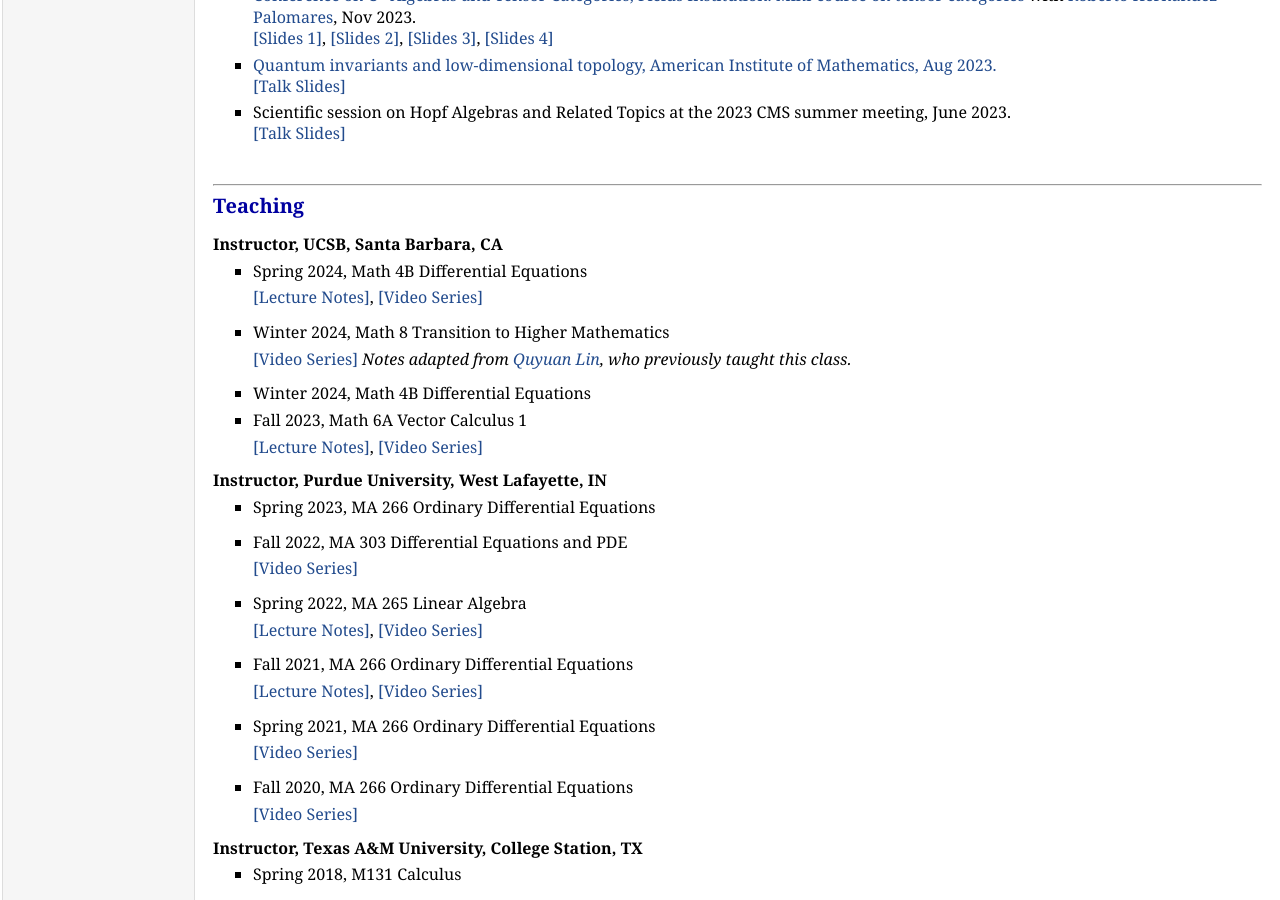
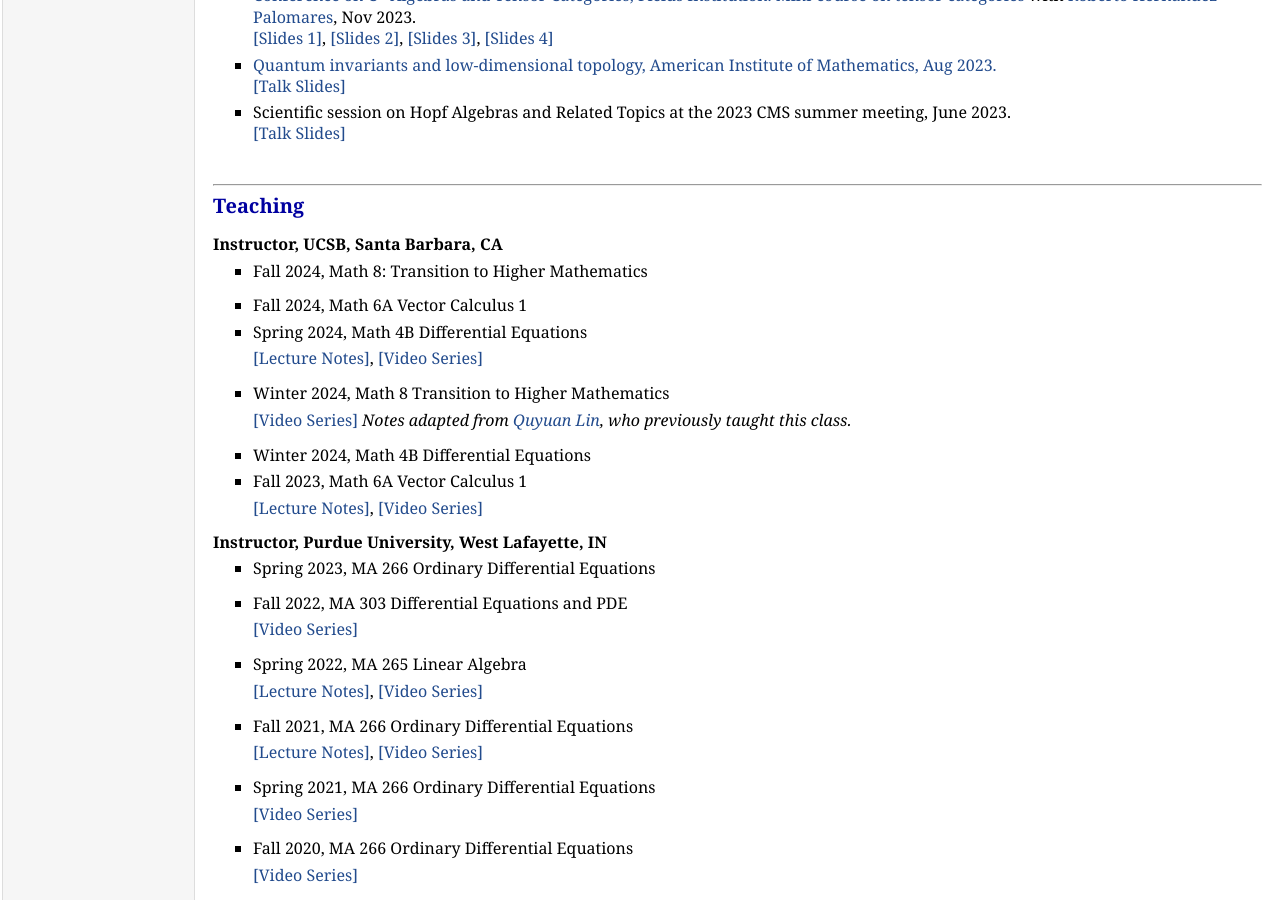
Before and after one commit to zhangqing2513/zhangqing2513.github.io, a Jekyll site: the page index.html, which Jekyll copies as it is, in a window 1280 px wide and 900 px high, scrolled down 1345 px. Built offline with Jekyll 4.4.1, drawn with Linux system fonts in a browser that asks for light colours.

Commit message:
Update index.html

```diff
--- a/index.html
+++ b/index.html
@@ -105,8 +105,13 @@
 
             <h2 id='service'><hr><a name="Teaching"></a>Teaching</h2>
 
+
     <p><span style="font-size: 100%"><strong>Instructor, UCSB, Santa Barbara, CA</strong></span></p>
     <ul>
+	     <li><p> Fall 2024, Math 8: Transition to Higher Mathematics</p>
+                 <p></li>
+                 <p></li>
+                  <li><p> Fall 2024, Math 6A Vector Calculus 1</p>
       <li><p>Spring 2024, Math 4B Differential Equations</p></li>
 	<a href="https://zhangqing2513.github.io/Math4BSpring2024/Table%20of%20Contents.html" target="_blank">  [Lecture Notes]</a>,
               <a href="https://www.youtube.com/playlist?list=PLMNQRMtXXp73i-whLDfoVQCMSywXgUC8G" target="_blank">  [Video Series]</a>
```
